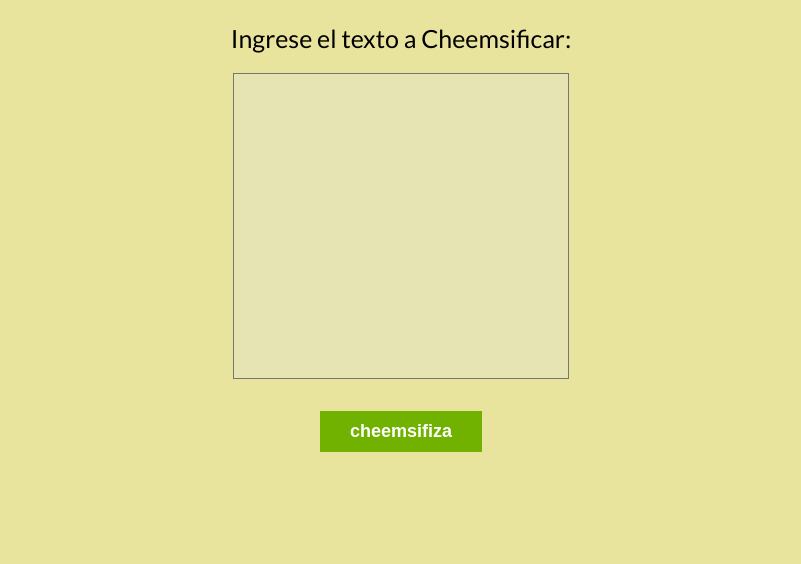
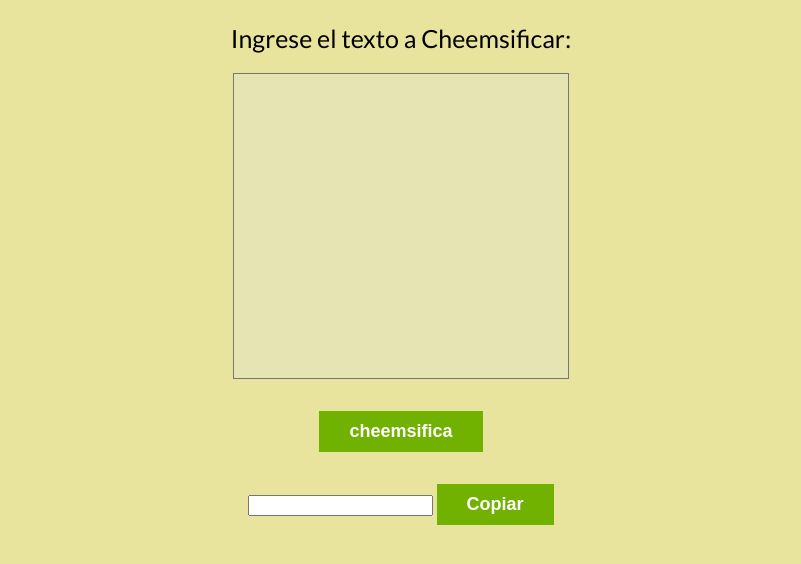
Before and after one commit to GerardoRuizMendez/traductorDeCheems, a plain HTML site: page index.html in a window 1280 px wide. Shown: the part 102-666 px from the top of the page, without its empty margins (239-1040 px from the left). Drawn offline with Linux system fonts and the light colour scheme.

Commit message:
agregando boton de copiar

```diff
--- a/index.html
+++ b/index.html
@@ -16,9 +16,13 @@
             <label for="area" class="centrar etiqueta">Ingrese el texto a Cheemsificar:</label>
             <textarea id="area" cols="50" rows="20" class="area"></textarea>
             <br>
-            <input type="button" class="boton" value="cheemsifiza" onclick="accion()">
+            <input type="button" class="boton" value="cheemsifica" onclick="accion()">
             <br>
-            <p id="etiqueta" class="etiqueta"></p>
+        </form>
+
+        <form class="formulario2">
+            <input type="text" id="resultado" class="resultado">
+            <input type="button" value="Copiar" class="copiar boton" id="copiar" onclick="otra()">
         </form>
     </main>
 
--- a/js/cheems.js
+++ b/js/cheems.js
@@ -37,5 +37,16 @@ function accion() {
         }
         texto += ' ';
     }
-    document.getElementById('etiqueta').innerHTML = texto; //El resultado se escribe en la etiqueta para el usuario
+    document.getElementById('resultado').value = texto; //El resultado se escribe en la etiqueta para el usuario
 }
+
+function copiar() {
+
+}
+
+function otra() {
+    document.getElementById('resultado').select();
+    document.execCommand('copy');
+
+    alert("Texto copiado");
+}
```
